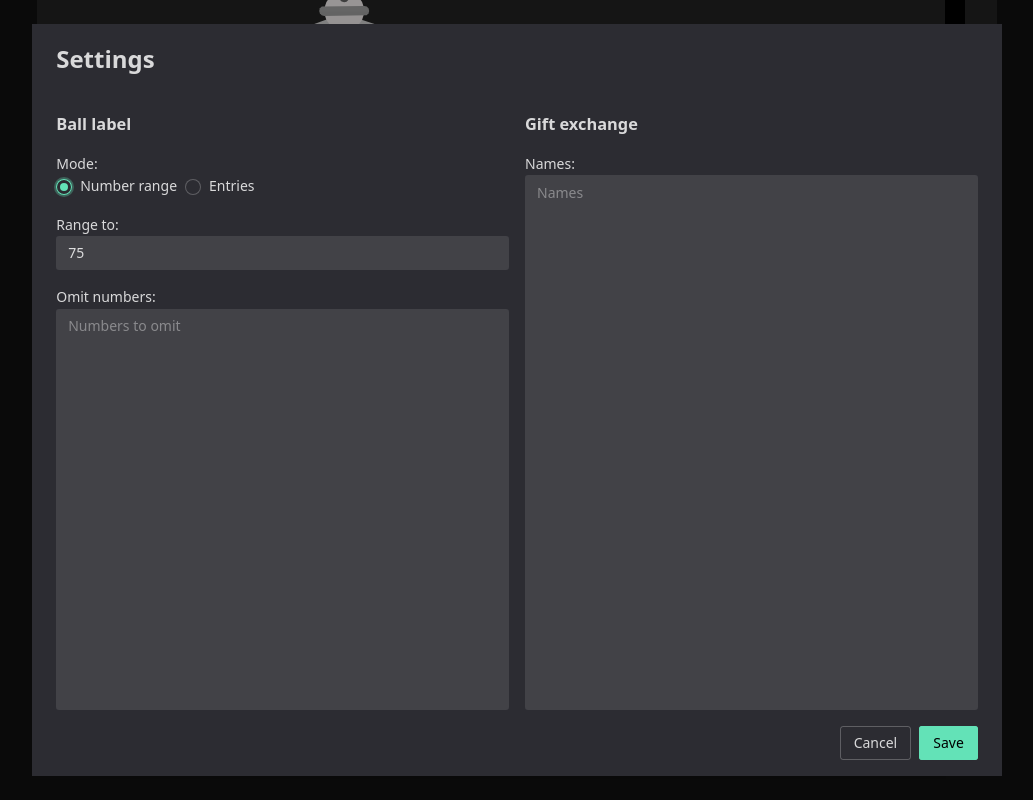
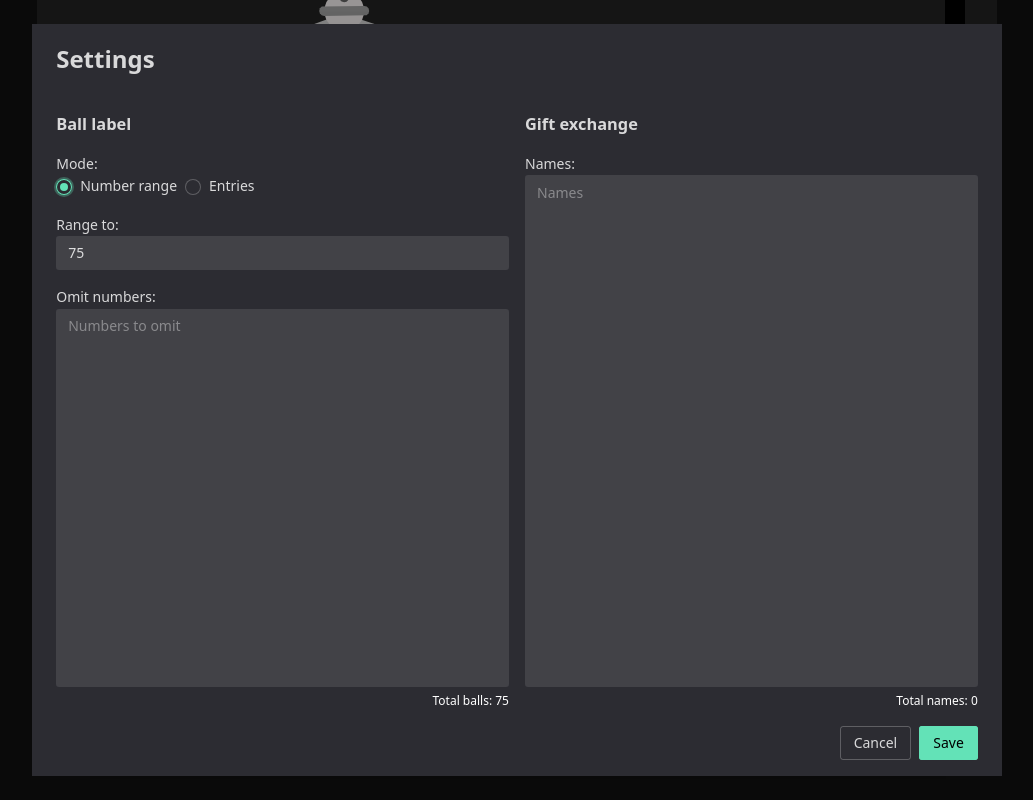
Before and after one commit to huybn5776/lottery-balls, a Vue app: page / in a window 1280 px wide. Both pictures are taken after a click on the button "Settings". Shown: the whole page, without its empty margins (123-1156 px from the left). Built offline with nearby package versions, Linux system fonts and the light colour scheme; the HTML template or start-up script is replaced by a standard one.

Commit message:
feat: add balls count to bottom of textarea

```diff
--- a/src/components/SettingsModal.scss
+++ b/src/components/SettingsModal.scss
@@ -35,8 +35,16 @@
 
 .setting-textarea-container {
   display: grid;
-  grid-template-rows: auto 1fr;
+  grid-template-rows: auto 1fr auto;
   height: 100%;
+}
+
+.setting-textarea-note {
+  display: flex;
+  justify-content: end;
+  margin: 4px 0 0;
+  color: white;
+  font-size: 12px;
 }
 
 .settings-footer {
--- a/src/components/SettingsModal.vue
+++ b/src/components/SettingsModal.vue
@@ -27,6 +27,7 @@
             <label class="setting-textarea-container">
               Omit numbers:
               <NInput v-model:value="numbersToOmit" type="textarea" placeholder="Numbers to omit" :resizable="false" />
+              <span class="setting-textarea-note">Total balls: {{ totalBalls }}</span>
             </label>
           </slot>
 
@@ -34,6 +35,7 @@
             <label class="setting-textarea-container">
               Entries:
               <NInput v-model:value="ballLabels" type="textarea" placeholder="Ball labels" :resizable="false" />
+              <span class="setting-textarea-note">Total balls: {{ totalBalls }}</span>
             </label>
           </slot>
         </div>
@@ -42,6 +44,7 @@
           <label class="setting-textarea-container">
             Names:
             <NInput v-model:value="names" type="textarea" placeholder="Names" :resizable="false" />
+            <span class="setting-textarea-note">Total names: {{ totalNames }}</span>
           </label>
         </div>
       </div>
@@ -60,6 +63,7 @@ import { ref, watch } from 'vue';
 // noinspection ES6UnusedImports
 import { NButton, NInput, NModal, NRadioGroup, NRadio } from 'naive-ui';
 
+import { useDebouncedCompute } from '@compositions/use-debounced-compute';
 import { loadSettingsFromLocalstorage, saveSettingsToLocalstorage } from '@services/settings-service';
 
 const props = defineProps<{ modalVisible?: boolean }>();
@@ -71,6 +75,17 @@ const numbersToOmit = ref('');
 const ballLabels = ref('');
 const names = ref('');
 const ballLabelMode = ref('range');
+
+const totalBalls = useDebouncedCompute({ debounced: [numbersToOmit, ballLabels], immediately: [ballLabelMode] }, () => {
+  if (ballLabelMode.value === 'range') {
+    return +rangeTo.value - splitTextareaString(numbersToOmit.value).length;
+  }
+  if (ballLabelMode.value === 'entries') {
+    return splitTextareaString(ballLabels.value).length;
+  }
+  return 0;
+});
+const totalNames = useDebouncedCompute([names], () => splitTextareaString(names.value).length);
 
 watch(
   () => props.modalVisible,
--- /dev/null
+++ b/src/compositions/use-debounced-compute.ts
@@ -0,0 +1,37 @@
+import { Ref, readonly, DeepReadonly, watch, ref, UnwrapRef } from 'vue';
+
+export function useDebouncedCompute<T>(
+  watches: Ref[] | { debounced: Ref[]; immediately: Ref[] },
+  callback: () => T,
+  debounceTime = 300,
+): DeepReadonly<Ref<UnwrapRef<T>>> {
+  const computed = ref<T>(callback());
+  const timeout = ref<ReturnType<typeof setTimeout>>();
+
+  const clear = (): void => {
+    if (timeout.value) {
+      clearTimeout(timeout.value);
+    }
+  };
+  const update = (): void => {
+    computed.value = callback() as UnwrapRef<T>;
+  };
+
+  let watchSources: Ref[];
+  if (Array.isArray(watches)) {
+    watchSources = watches;
+  } else {
+    watchSources = watches.debounced;
+    watch(watches.immediately, () => {
+      clear();
+      update();
+    });
+  }
+
+  watch(watchSources, () => {
+    clear();
+    timeout.value = setTimeout(update, debounceTime);
+  });
+
+  return readonly(computed);
+}
```
